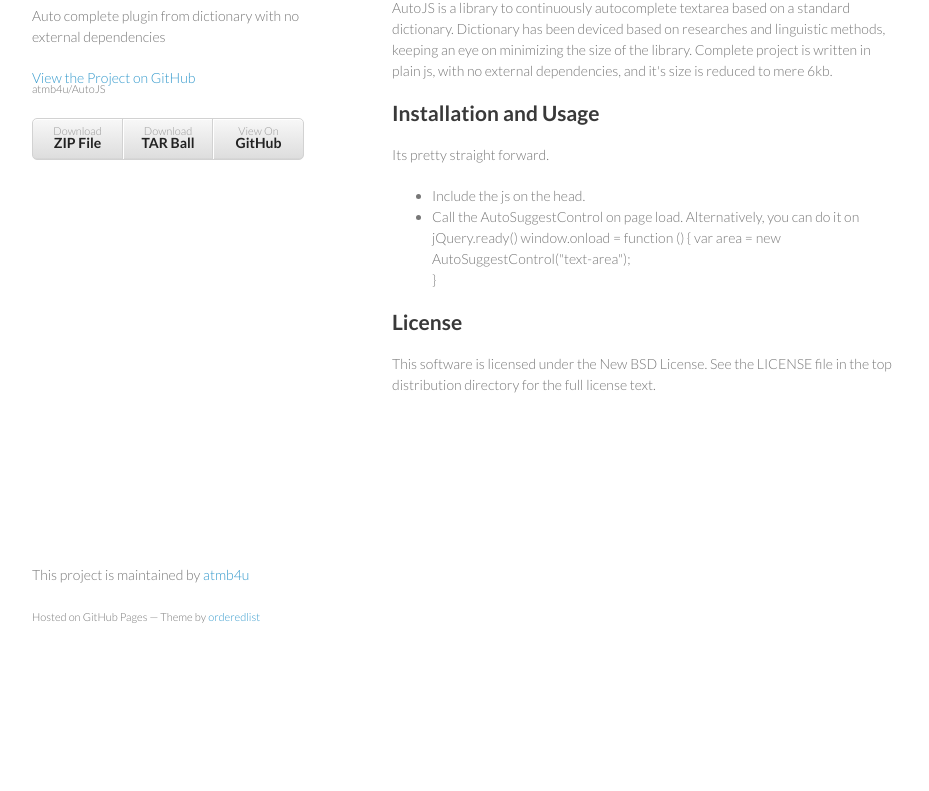
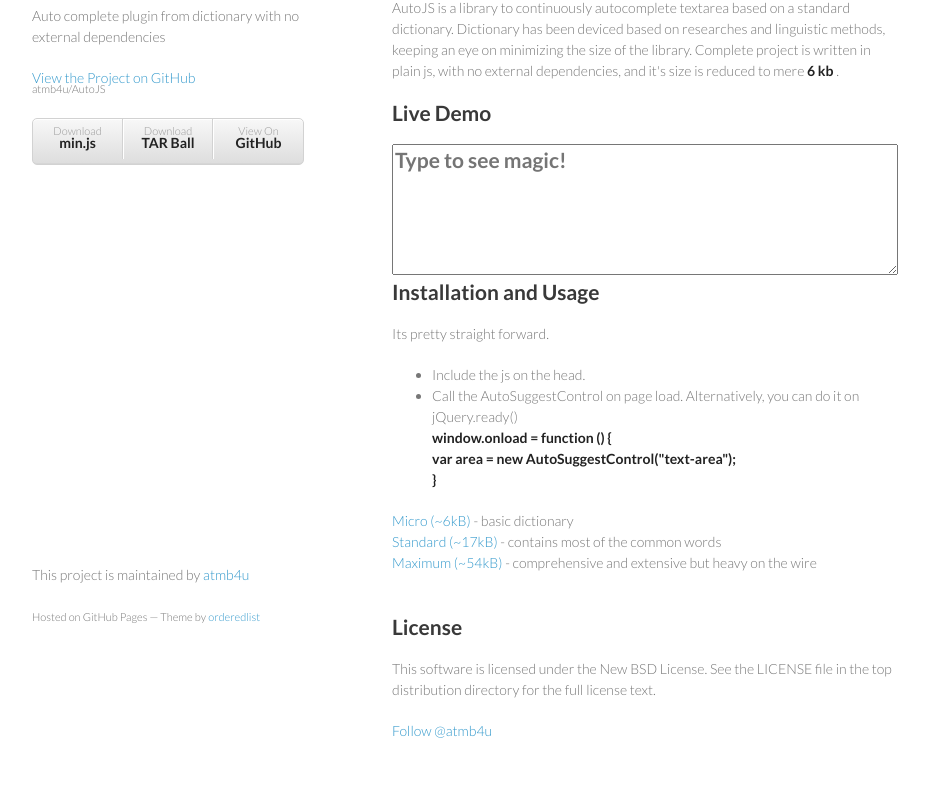
Before and after one commit to atmb4u/AutoJS, a plain HTML site: page index.html in a window 1280 px wide. Shown: the part 104-895 px from the top of the page, without its empty margins (178-1107 px from the left). Before the commit the page ends 800 px from the top, so only its background shows below. Drawn offline with Linux system fonts and the light colour scheme.

Commit message:
Detailed landing page for gh-pages and awesome styles, included demo

```diff
--- a/index.html
+++ b/index.html
@@ -15,14 +15,14 @@
   <body>
     <div class="wrapper">
       <header>
-        <h1>AutoJs</h1>
+        <h1>AutoJS</h1>
         <p>Auto complete plugin from dictionary with no external dependencies</p>
 
         <p class="view"><a href="https://github.com/atmb4u/AutoJS">View the Project on GitHub <small>atmb4u/AutoJS</small></a></p>
 
 
         <ul>
-          <li><a href="https://github.com/atmb4u/AutoJS/zipball/master">Download <strong>ZIP File</strong></a></li>
+          <li><a href="https://github.com/atmb4u/AutoJS/blob/master/auto.micro.min.js?raw=true">Download <strong>min.js </strong></a></li>
           <li><a href="https://github.com/atmb4u/AutoJS/tarball/master">Download <strong>TAR Ball</strong></a></li>
           <li><a href="https://github.com/atmb4u/AutoJS">View On <strong>GitHub</strong></a></li>
         </ul>
@@ -33,8 +33,10 @@
 
 <p>AutoJS is a library to continuously autocomplete textarea based on a standard dictionary.
 Dictionary has been deviced based on researches and linguistic methods, keeping an eye on minimizing the size of the library.
-Complete project is written in plain js, with no external dependencies, and it's size is reduced to mere 6kb.</p>
+Complete project is written in plain js, with no external dependencies, and it's size is reduced to mere<strong> 6 kb </strong>.</p>
 
+<h2>Live Demo</h2>
+  <textarea id="text-area"  placeholder="Type to see magic!" rows=5></textarea>
 <h2>
 <a name="installation-and-usage" class="anchor" href="#installation-and-usage"><span class="octicon octicon-link"></span></a>Installation and Usage</h2>
 
@@ -42,14 +44,25 @@ Complete project is written in plain js, with no external dependencies, and it's
 
 <ul>
 <li>Include the js on the head.</li>
-<li>Call the AutoSuggestControl on page load. Alternatively, you can do it on jQuery.ready()
-  window.onload = function () {
+<li>Call the AutoSuggestControl on page load. Alternatively, you can do it on jQuery.ready()<br>
+<strong>
+  window.onload = function () {<br>
       var area = new AutoSuggestControl("text-area");<br>
-      }</li>
-</ul><h2>
+      }
+</strong>
+</li>
+</ul>
+
+        <a href="https://github.com/atmb4u/AutoJS/blob/master/auto.micro.min.js.gz?raw=true">Micro (~6kB)</a> - basic dictionary<br>
+        <a href="https://github.com/atmb4u/AutoJS/blob/master/auto.standard.min.js.gz?raw=true">Standard (~17kB)</a> - contains most of the common words<br>
+        <a href="https://github.com/atmb4u/AutoJS/blob/master/auto.max.min.js.gz?raw=true">Maximum (~54kB)</a> - comprehensive and extensive but heavy on the wire<br><br><br>
+<h2>
 <a name="license" class="anchor" href="#license"><span class="octicon octicon-link"></span></a>License</h2>
 
 <p>This software is licensed under the New BSD License. See the LICENSE file in the top distribution directory for the full license text. </p>
+<a href="https://twitter.com/atmb4u" class="twitter-follow-button" data-show-count="false">Follow @atmb4u</a>
+<script>!function(d,s,id){var js,fjs=d.getElementsByTagName(s)[0];if(!d.getElementById(id)){js=d.createElement(s);js.id=id;js.src="https://platform.twitter.com/widgets.js";fjs.parentNode.insertBefore(js,fjs);}}(document,"script","twitter-wjs");</script>
+
       </section>
       <footer>
         <p>This project is maintained by <a href="https://github.com/atmb4u">atmb4u</a></p>
@@ -57,7 +70,11 @@ Complete project is written in plain js, with no external dependencies, and it's
       </footer>
     </div>
     <script src="javascripts/scale.fix.js"></script>
+    <script src="auto.max.min.js" type="text/javascript"></script>
               <script type="text/javascript">
+              window.onload = function () {
+                  var oTextbox = new AutoSuggestControl("text-area");
+                }
             var gaJsHost = (("https:" == document.location.protocol) ? "https://ssl." : "http://www.");
             document.write(unescape("%3Cscript src='" + gaJsHost + "google-analytics.com/ga.js' type='text/javascript'%3E%3C/script%3E"));
           </script>
--- a/stylesheets/styles.css
+++ b/stylesheets/styles.css
@@ -5,6 +5,16 @@ body {
   font:14px/1.5 Lato, "Helvetica Neue", Helvetica, Arial, sans-serif;
   color:#777;
   font-weight:300;
+}
+
+textarea{
+  font-family: Lato;
+  color: #333;
+  font-weight:300;
+  font-size: 21px;
+  font-weight: bold;
+  font-variant: normal;
+  width: 100%;
 }
 
 h1, h2, h3, h4, h5, h6 {
@@ -103,7 +113,7 @@ header {
 
 header ul {
   list-style:none;
-  height:40px;
+  height:45px;
 
   padding:0;
 
```
